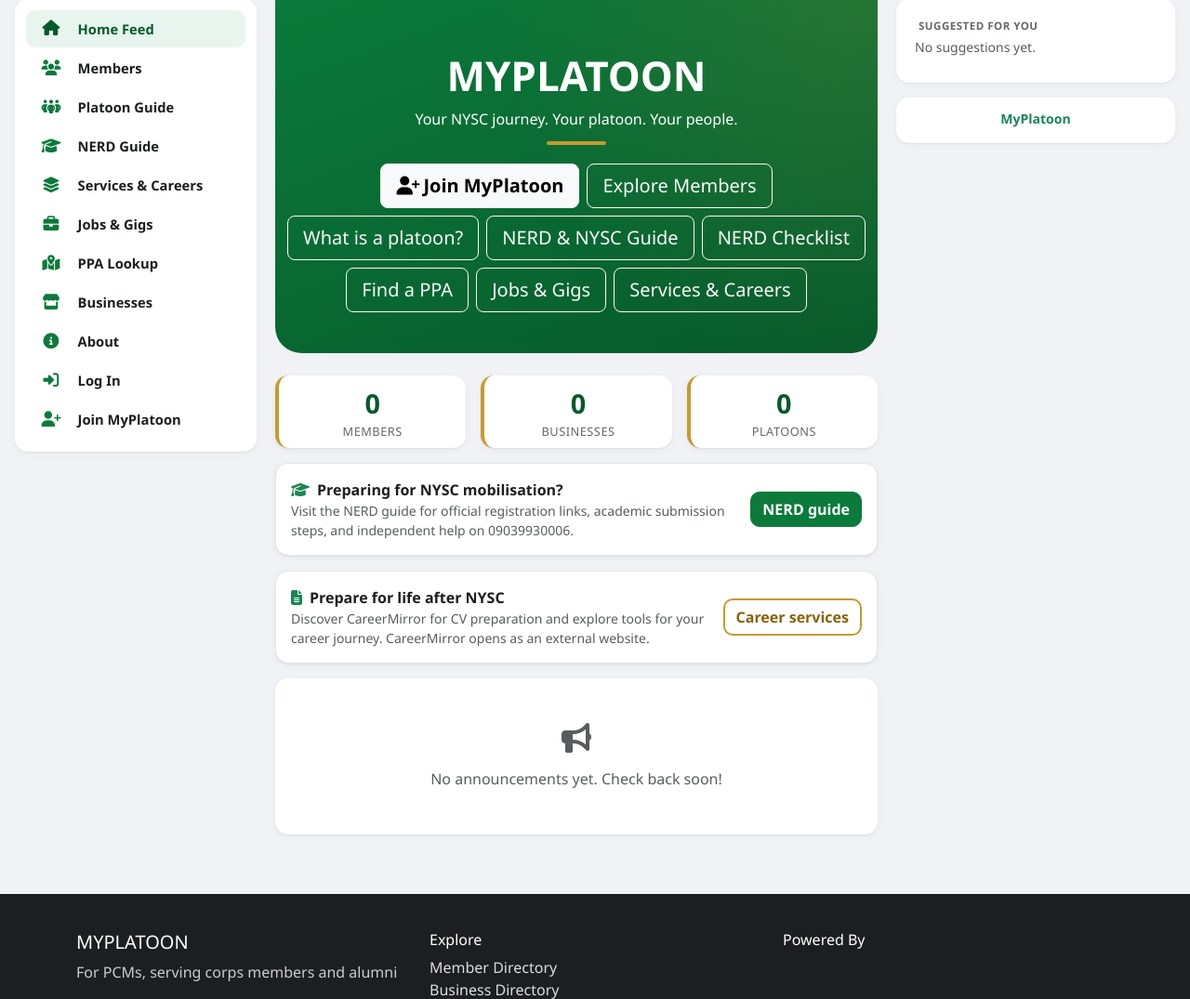
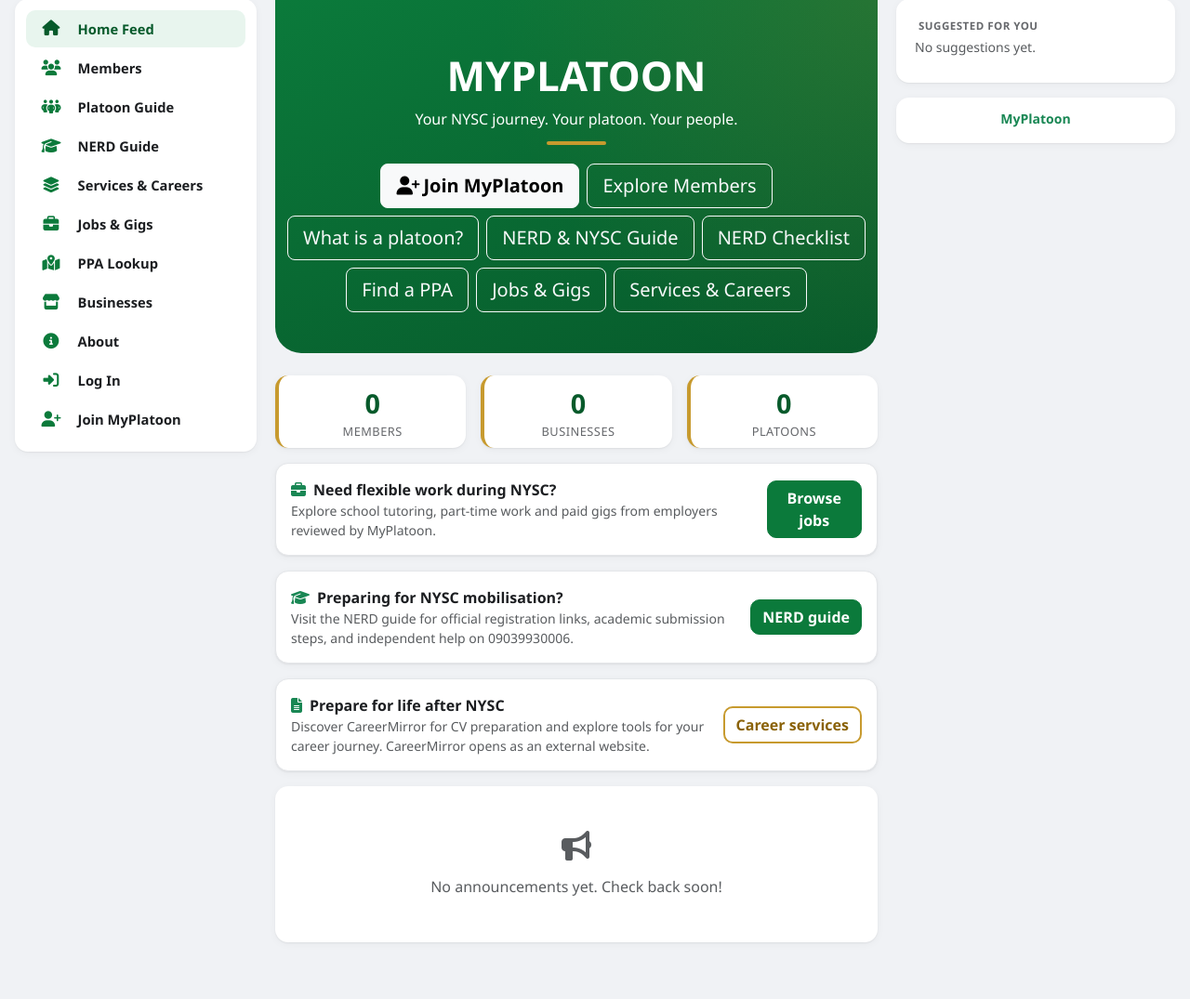
Before and after one commit to Simmyt3r/MyPlatoon, a Flask app: page / in a window 1280 px wide. Shown: the part 77-1152 px from the top of the page at 93% size. Run offline with Flask 3, Linux system fonts and the light colour scheme; data that the repository does not hold is empty; some libraries are stand-ins or nearby versions.

Commit message:
feat(home): provide first-class entrypoint to Jobs & Gigs

```diff
--- a/app/templates/main/index.html
+++ b/app/templates/main/index.html
@@ -32,6 +32,13 @@
   <div class="col-4"><div class="p5-stat py-2"><div class="p5-stat-value">{{ platoon_count }}</div><div class="p5-stat-label">Platoons</div></div></div>
 </div>
 
+<section class="p5-card p-3 mb-3 d-flex flex-column flex-sm-row align-items-start align-items-sm-center justify-content-between gap-3" aria-label="Jobs and gigs">
+  <div>
+    <div class="fw-bold"><i class="fa-solid fa-briefcase text-success me-2" aria-hidden="true"></i>Need flexible work during NYSC?</div>
+    <p class="small text-muted mb-0">Explore school tutoring, part-time work and paid gigs from employers reviewed by MyPlatoon.</p>
+  </div>
+  <a href="{{ url_for('jobs.index') }}" class="btn btn-p5">Browse jobs</a>
+</section>
 <section class="p5-card p-3 mb-3 d-flex flex-column flex-sm-row align-items-start align-items-sm-center justify-content-between gap-3" aria-label="NERD resource">
   <div>
     <div class="fw-bold"><i class="fa-solid fa-graduation-cap text-success me-2" aria-hidden="true"></i>Preparing for NYSC mobilisation?</div>
```
